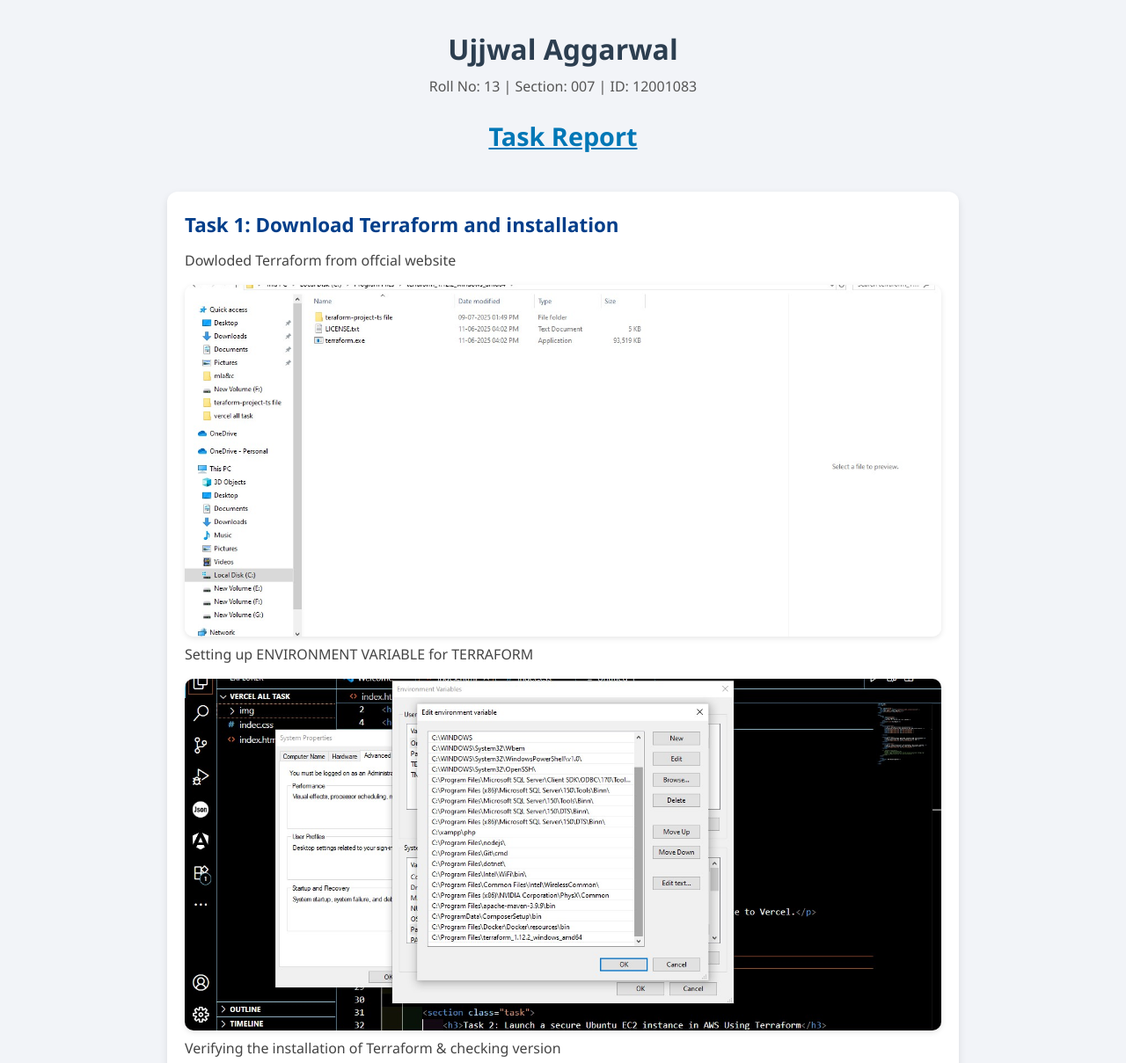
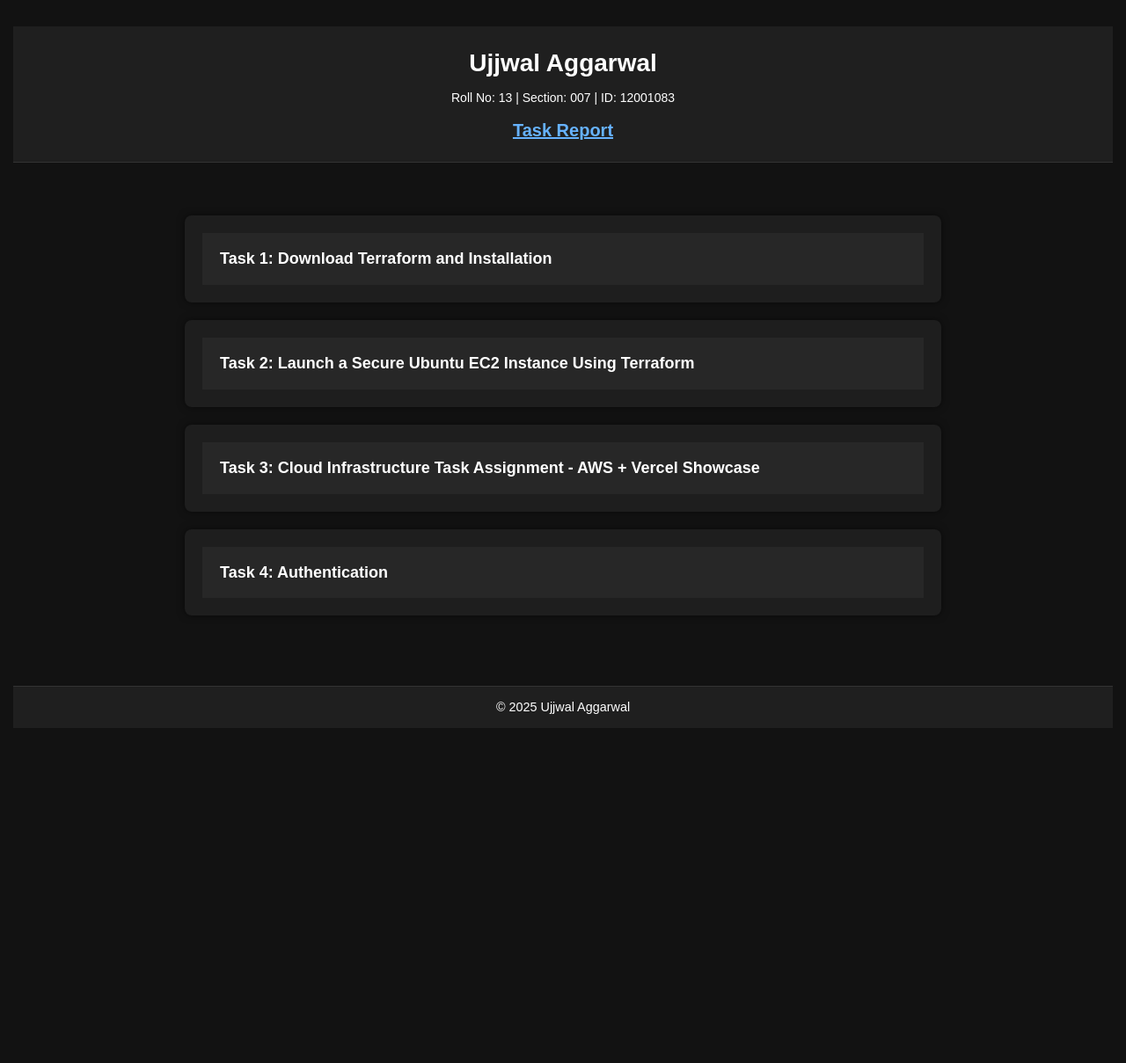
Before and after one commit to ujjwal-aggarwal07/AWSTASK, a plain HTML site: page vercel all task/index.html in a window 1280 px wide. Shown: the top 1209 px of the page at 88% size. After the commit the page ends 858 px from the top, so only its background shows below. Drawn offline with Linux system fonts and the light colour scheme.

Commit message:
Update index.html

```diff
--- a/vercel all task/index.html
+++ b/vercel all task/index.html
@@ -6,6 +6,95 @@
     <meta name="viewport" content="width=device-width, initial-scale=1.0" />
     <title>Task Report - Ujjwal Aggarwal</title>
     <link rel="stylesheet" href="style.css" />
+    <style>
+        body {
+            font-family: Arial, sans-serif;
+            margin: 0;
+            background-color: #121212;
+            color: #e0e0e0;
+        }
+        p {
+    color: white !important;
+}
+
+
+        header {
+            background-color: #1f1f1f;
+            padding: 20px;
+            text-align: center;
+            border-bottom: 1px solid #333;
+        }
+
+        .user-info h1 {
+            margin: 0;
+            font-size: 28px;
+            color: #ffffff;
+        }
+
+        .user-info p {
+            margin: 5px 0;
+            font-size: 14px;
+            color: #cccccc;
+        }
+
+        .title {
+            margin-top: 10px;
+            font-size: 20px;
+            color: #66b2ff;
+        }
+
+        main {
+            padding: 20px;
+        }
+
+        .task {
+            background-color: #1e1e1e;
+            border-radius: 8px;
+            margin-bottom: 20px;
+            overflow: hidden;
+            box-shadow: 0 0 8px rgba(0, 0, 0, 0.5);
+        }
+
+        .task h3 {
+            margin: 0;
+            background-color: #272727;
+            color: #ffffff;
+            padding: 15px 20px;
+            font-size: 18px;
+            cursor: pointer;
+            transition: background 0.2s ease;
+        }
+
+        .task h3:hover {
+            background-color: #333;
+        }
+
+        .task-content {
+            padding: 15px 20px;
+            display: none;
+            border-top: 1px solid #333;
+        }
+
+        .task-content p {
+            margin: 12px 0;
+        }
+
+        .task-content img {
+            max-width: 100%;
+            border-radius: 6px;
+            margin: 10px 0;
+            border: 1px solid #444;
+            box-shadow: 0 2px 6px rgba(255, 255, 255, 0.05);
+        }
+
+        footer {
+            background-color: #1f1f1f;
+            color: #aaa;
+            text-align: center;
+            padding: 12px;
+            border-top: 1px solid #333;
+        }
+    </style>
 </head>
 
 <body>
@@ -19,40 +108,52 @@
 
     <main>
         <section class="task">
-            <h3>Task 1: Download Terraform and installation</h3>
-            <p>Dowloded Terraform from offcial website </p>
-            <img src="img/terraform install.jpg" alt="Task 1 Screenshot" />
-            <p>Setting up ENVIRONMENT VARIABLE for TERRAFORM </p>
-
-            <img src="img/setting env variable.jpg" alt="Task 2 Screenshot" />
-            <p>Verifying the installation of Terraform & checking version</p>
-            <img src="img/cmd worked.jpg" alt="Task 3 Screenshot" />
-            <!-- <img src="images/task1.png" alt="Task 4 Screenshot" /> -->
-
+            <h3 onclick="toggle(this)">Task 1: Download Terraform and Installation</h3>
+            <div class="task-content">
+                <p>1. Downloaded Terraform from the official website.</p>
+                <img src="img/terraform install.jpg" alt="Terraform Installation" />
+                <p>2. Set up environment variables for Terraform.</p>
+                <img src="img/setting env variable.jpg" alt="Environment Variable Setup" />
+                <p>3. Verified the installation and checked the version.</p>
+                <img src="img/cmd worked.jpg" alt="Command Line Output" />
+            </div>
         </section>
 
         <section class="task">
-            <h3>Task 2: Launch a secure Ubuntu EC2 instance in AWS Using Terraform</h3>
-            <p>Fetched data from a REST API and rendered it on the page.</p>
-            <img src="images/task2.png" alt="Task 2 Screenshot" />
+            <h3 onclick="toggle(this)">Task 2: Launch a Secure Ubuntu EC2 Instance Using Terraform</h3>
+            <div class="task-content">
+                <p>Created and launched an EC2 instance securely using Terraform.</p>
+                <img src="img/task2.png" alt="EC2 Instance Screenshot" />
+            </div>
         </section>
 
         <section class="task">
-            <h3>Task 3: Cloud Infrastructure Task Assignment: AWS + Vercel Showcase </h3>
-            <p>Improved the user interface with clean CSS and responsive layout.</p>
-            <img src="images/task3.png" alt="Task 3 Screenshot" />
+            <h3 onclick="toggle(this)">Task 3: Cloud Infrastructure Task Assignment - AWS + Vercel Showcase</h3>
+            <div class="task-content">
+                <p>Improved the user interface with clean CSS and hosted the project using Vercel.</p>
+                <img src="img/task3.png" alt="Vercel Showcase Screenshot" />
+            </div>
         </section>
 
-        <!-- <section class="task">
-            <h3>Task 4: Authentication</h3>
-            <p>Added login functionality and secured access using local storage.</p>
-            <img src="images/task4.png" alt="Task 4 Screenshot" />
-        </section> -->
+        <section class="task">
+            <h3 onclick="toggle(this)">Task 4: Authentication</h3>
+            <div class="task-content">
+                <p>Implemented login functionality and secured access using local storage.</p>
+                <img src="img/task4.png" alt="Authentication Screenshot" />
+            </div>
+        </section>
     </main>
 
     <footer>
         <p>&copy; 2025 Ujjwal Aggarwal</p>
     </footer>
+
+    <script>
+        function toggle(header) {
+            const content = header.nextElementSibling;
+            content.style.display = content.style.display === "block" ? "none" : "block";
+        }
+    </script>
 </body>
 
 </html>
```
